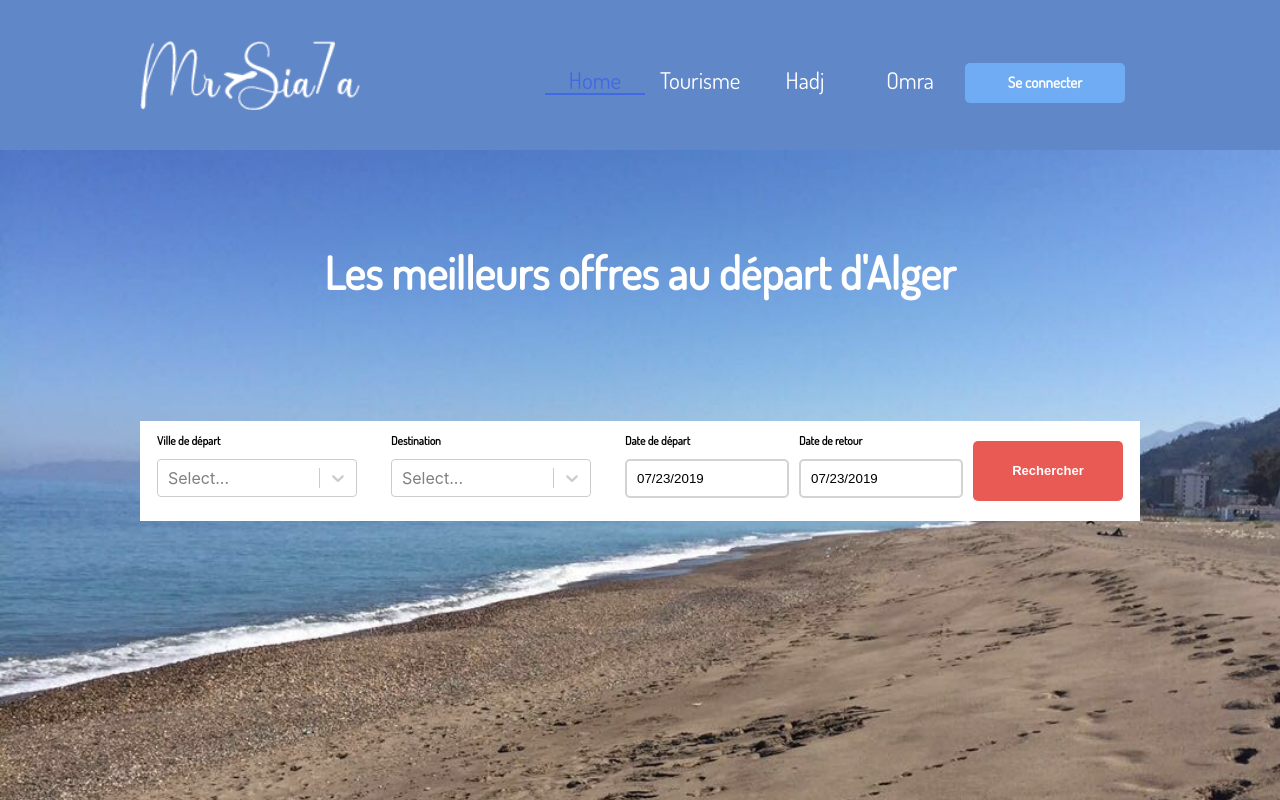
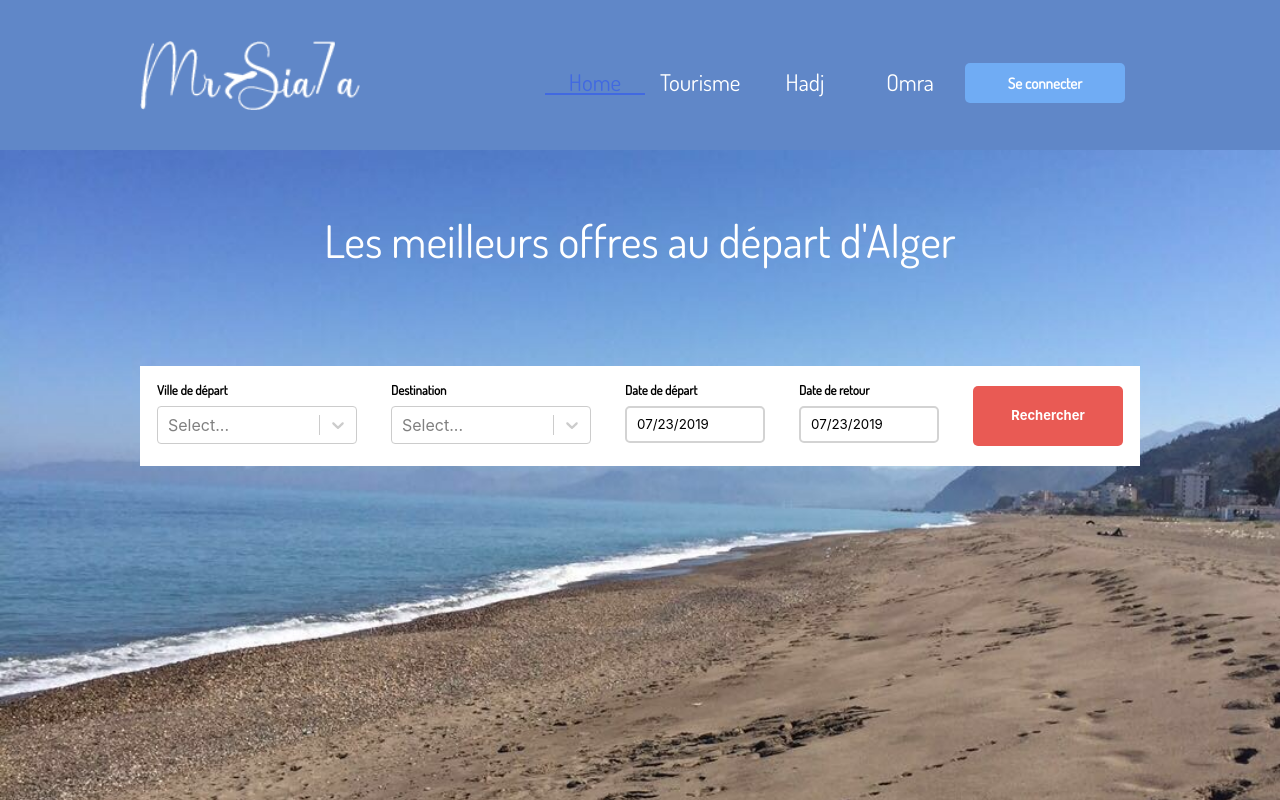
Before and after one commit to amirAllTheWay/booking-dz, a React (Create React App) app: page /tourismPage in a window 1280 px wide. Shown: the top 800 px of the page. Built offline with nearby package versions, Linux system fonts and the light colour scheme.

Commit message:
feat: add spinner in result list

```diff
--- a/package.json
+++ b/package.json
@@ -9,7 +9,7 @@
     "rc-slider": "^8.6.13",
     "rc-tooltip": "^3.7.3",
     "react": "^16.8.1",
-    "react-bootstrap": "^1.0.0-beta.5",
+    "react-bootstrap": "^1.0.0-beta.9",
     "react-date-picker": "^7.2.0",
     "react-datepicker": "^2.1.0",
     "react-datetime-picker": "^2.1.1",
--- a/public/index.html
+++ b/public/index.html
@@ -14,6 +14,12 @@
     -->
     <link href="https://fonts.googleapis.com/css?family=Dosis&display=swap" rel="stylesheet">
     <link rel="manifest" href="%PUBLIC_URL%/manifest.json" />
+    <link
+            rel="stylesheet"
+            href="https://maxcdn.bootstrapcdn.com/bootstrap/4.3.1/css/bootstrap.min.css"
+            integrity="sha384-ggOyR0iXCbMQv3Xipma34MD+dH/1fQ784/j6cY/iJTQUOhcWr7x9JvoRxT2MZw1T"
+            crossorigin="anonymous"
+    />
     <!--
       Notice the use of %PUBLIC_URL% in the tags above.
       It will be replaced with the URL of the `public` folder during the build.
--- a/src/CitySearch/CitySearch.css
+++ b/src/CitySearch/CitySearch.css
@@ -7,9 +7,18 @@
 }
 
 .SearchTitle {
-    font-size: x-small;
-    width: fit-content;
+    height: 40px;
+    display: flex;
+    flex-direction: column;
+    align-content: space-around;
+    justify-content: space-around;
     color: black;
     font-weight: bolder;
+    font-size: small;
     font-family: 'Dosis', sans-serif;
 }
+
+.TitleContainer{
+    display: flex;
+    margin-top: 15px;
+}
--- a/src/CitySearch/CitySearch.js
+++ b/src/CitySearch/CitySearch.js
@@ -32,14 +32,14 @@ class CitySearch extends Component {
             <div className="CitySearch">
 
                 <div className="SearchTitle">
-                    <h3>{this.props.searchTitle}</h3>
+                    <p className="TitleContainer">{this.props.searchTitle}</p>
                 </div>
-
+                <div>
                     <Select
                         onChange={this.handleChange}x
                         value={selectedOption}
                         options={options}/>
-
+                </div>
             </div>
 
 
--- a/src/DateSearch/DateSearch.css
+++ b/src/DateSearch/DateSearch.css
@@ -8,7 +8,7 @@
 }
 
 .DatePicker {
-    height: 15px;
+    height: 37px;
     width: 140px;
     border: 2px solid lightgrey;
     padding: 10px;
@@ -17,7 +17,13 @@
 }
 
 .DateTitle {
-    font-size: x-small;
+    height: 40px;
+    display: flex;
+    flex-direction: column;
+    align-content: space-around;
+    justify-content: space-around;
+    font-weight: bolder;
+    font-size: small;
     width: fit-content;
     color: black;
     font-family: 'Dosis', sans-serif;
--- a/src/DateSearch/DateSearch.js
+++ b/src/DateSearch/DateSearch.js
@@ -26,7 +26,7 @@ class CitySearch extends Component {
             <div className="DateSearch">
 
                 <div className="DateTitle">
-                    <h3>{this.props.dateTitle}</h3>
+                    <p className="TitleContainer">{this.props.dateTitle}</p>
                 </div>
                 <DatePicker
                     className="DatePicker"
--- a/src/Offers/Offer.css
+++ b/src/Offers/Offer.css
@@ -3,9 +3,13 @@
     padding-right: 10px;
     display: flex;
     justify-content: center;
+    display: flex;
+    align-items: center;
+    font-size: x-large;
     font-family: 'Dosis', sans-serif;
-    font-size: large;
     align-content: center;
+    font-weight: bolder;
+    background-color: #4CAF50;
 }
 
 .OfferClicked {
@@ -35,11 +39,9 @@
 
 .SmallOfferWidth{
     width: 120px;
-    font-family: 'Dosis', sans-serif;
 }
 
 .LargeOfferWidth{
     width: 300px;
-    font-family: 'Dosis', sans-serif;
 
 }
--- a/src/Offers/Offer.js
+++ b/src/Offers/Offer.js
@@ -1,7 +1,6 @@
 import {Component} from "react";
 import React from "react";
 
-import './Offers.css';
 import './Offer.css';
 
 class Offer extends Component {
@@ -54,7 +53,7 @@ class Offer extends Component {
         }
         return (
             <div className={style} onClick={this.props.click}>
-                <h3>{this.props.offerName}</h3>
+                <p>{this.props.offerName}</p>
             </div>
 
 
--- a/src/Result/ResultBody/ResultFilter/ResultFilter.js
+++ b/src/Result/ResultBody/ResultFilter/ResultFilter.js
@@ -73,7 +73,7 @@ class ResultFilter extends Component {
                     <ClipLoader
                         sizeUnit={"px"}
                         size={150}
-                        color={'#123abc'}
+                        color={'#808080'}
                     />
                 </div>
             );
--- a/src/Result/ResultBody/ResultList/ResultList.js
+++ b/src/Result/ResultBody/ResultList/ResultList.js
@@ -5,14 +5,27 @@ import  { connect } from 'react-redux';
 
 import './ResultList.css';
 import Result from "./Result/Result";
+import {ClipLoader} from "react-spinners";
 
 
 class ResultList extends Component {
 
     render() {
-        return (
-            <div className="ResultList">
+        let selectedView = null;
 
+        if(this.props.filteredTourismResults === undefined || this.props.filteredTourismResults === null) {
+            selectedView = (
+                <div className='sweet-loading'>
+                    <ClipLoader
+                        sizeUnit={"px"}
+                        size={150}
+                        color={'#808080'}
+                    />
+                </div>
+            );
+        } else {
+            selectedView = (
+                <div>
                     {this.props.filteredTourismResults.map((result, index) => {
                         return <Result
                             key = {index}
@@ -30,7 +43,13 @@ class ResultList extends Component {
                             agencyPhone = {result.agencyPhone}
                         />
                     })}
+                </div>
+            );
+        }
 
+        return (
+            <div className="ResultList">
+                {selectedView}
             </div>
         );
     }
--- a/src/Result/ResultHeader/ResultHeader.js
+++ b/src/Result/ResultHeader/ResultHeader.js
@@ -6,14 +6,11 @@ import  { connect } from 'react-redux';
 
 import './ResultHeader.css';
 
-import Offer from "../../Offers/Offer";
 import  '../../Offers/Offers.css';
 import  '../../Offers/Offer.css';
 import '../../Filters/Filters.css';
 import CitySearch from "../../CitySearch/CitySearch";
 import DateSearch from "../../DateSearch/DateSearch";
-import SearchButton from "../../SearchButton/SearchButton";
-import Toolbar from "../../Toolbar/Toolbar";
 
 
 class ResultHeader extends Component {
```
Also changed, not shown: 1 other file (tests, documents, lock files or other folders). Lines whose indentation alone changed are shown as unchanged.
